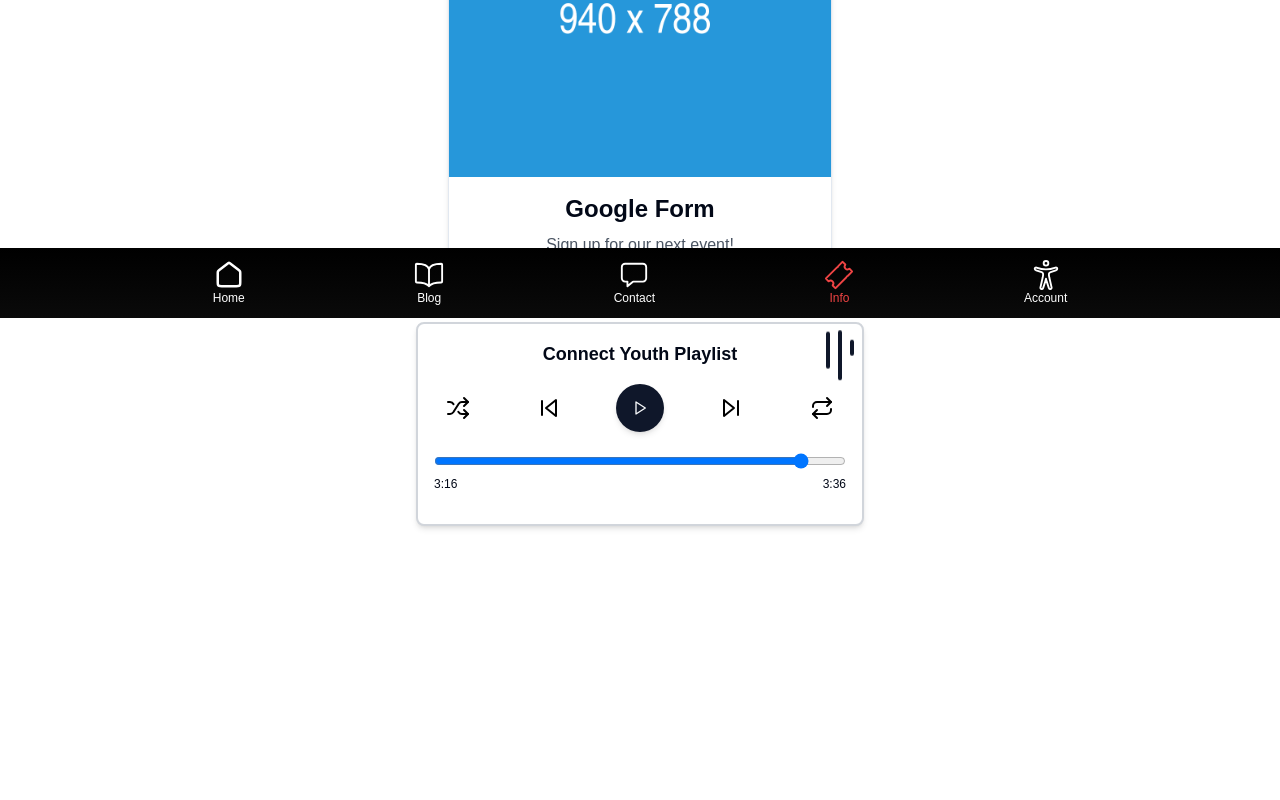
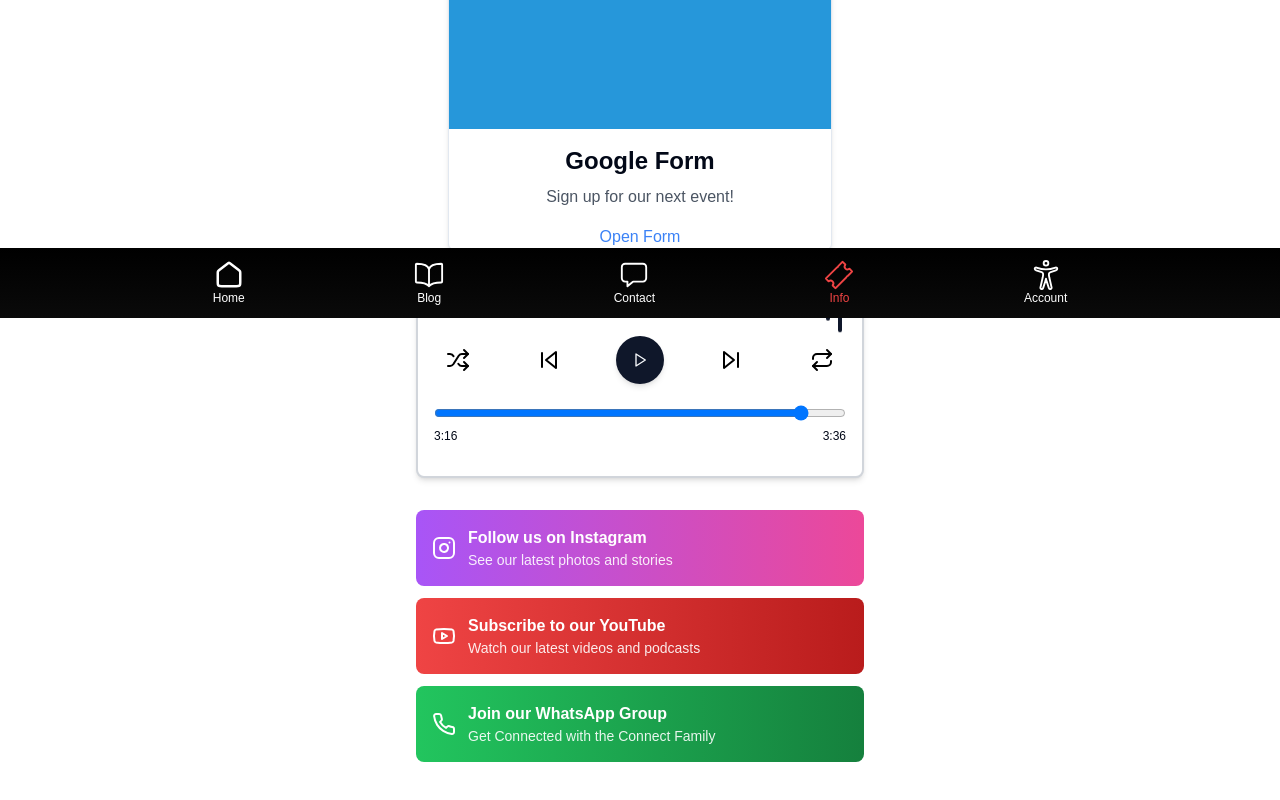
Before and after one commit to Michael-Dale/EMCCYouthApp, a Next.js app: page /info in a window 1280 px wide. Shown: the part 482-1282 px from the top of the page. Before the commit the page ends 1104 px from the top, so only its background shows below. Built offline with nearby package versions, Linux system fonts and the light colour scheme; no server answers.

Commit message:
Updated a few things
Removed Page titles
Added youtube thumbnail
Changed the social links and added them to the info page

```diff
--- a/src/app/blog/devotions/page.js
+++ b/src/app/blog/devotions/page.js
@@ -5,7 +5,7 @@ export default function Blog() {
   return (
     <PageTransition>
       <div className="p-4">
-        <h1 className="text-2xl font-bold mb-4">Blog</h1>
+        {/* <h1 className="text-2xl font-bold mb-4">Blog</h1> */}
         {/* Your contact page content here */}
         <DevotionalPost
           verse="Philippians 4:13 - I can do all things through Christ who strengthens me."
--- a/src/app/components/SocialLinks.jsx
+++ b/src/app/components/SocialLinks.jsx
@@ -1,53 +1,120 @@
 import React from "react";
-import sender from "./Emailer";
+import { Instagram, Youtube, Phone } from "lucide-react";
 
-const whatsapp = () => (
-    <svg xmlns="http://www.w3.org/2000/svg" class="ionicon" viewBox="0 0 512 512" width = "40px" height = "40px"><path d="M414.73 97.1A222.14 222.14 0 00256.94 32C134 32 33.92 131.58 33.87 254a220.61 220.61 0 0029.78 111L32 480l118.25-30.87a223.63 223.63 0 00106.6 27h.09c122.93 0 223-99.59 223.06-222A220.18 220.18 0 00414.73 97.1zM256.94 438.66h-.08a185.75 185.75 0 01-94.36-25.72l-6.77-4-70.17 18.32 18.73-68.09-4.41-7A183.46 183.46 0 0171.53 254c0-101.73 83.21-184.5 185.48-184.5a185 185 0 01185.33 184.64c-.04 101.74-83.21 184.52-185.4 184.52zm101.69-138.19c-5.57-2.78-33-16.2-38.08-18.05s-8.83-2.78-12.54 2.78-14.4 18-17.65 21.75-6.5 4.16-12.07 1.38-23.54-8.63-44.83-27.53c-16.57-14.71-27.75-32.87-31-38.42s-.35-8.56 2.44-11.32c2.51-2.49 5.57-6.48 8.36-9.72s3.72-5.56 5.57-9.26.93-6.94-.46-9.71-12.54-30.08-17.18-41.19c-4.53-10.82-9.12-9.35-12.54-9.52-3.25-.16-7-.2-10.69-.2a20.53 20.53 0 00-14.86 6.94c-5.11 5.56-19.51 19-19.51 46.28s20 53.68 22.76 57.38 39.3 59.73 95.21 83.76a323.11 323.11 0 0031.78 11.68c13.35 4.22 25.5 3.63 35.1 2.2 10.71-1.59 33-13.42 37.63-26.38s4.64-24.06 3.25-26.37-5.11-3.71-10.69-6.48z" fill-rule="evenodd" fill = "green"/></svg>
-);
+export default function SocialLinks() {
+  return (
+    <div className="flex flex-col space-y-3 w-full max-w-md mx-auto mt-4 px-4 sm:px-0">
+      <a
+        href="https://www.instagram.com/yourusername"
+        target="_blank"
+        rel="noopener noreferrer"
+        className="flex items-center p-3 sm:p-4 space-x-3 transition-colors duration-300 rounded-lg bg-gradient-to-r from-purple-500 to-pink-500 hover:from-purple-600 hover:to-pink-600 text-white"
+      >
+        <Instagram
+          className="w-5 h-5 sm:w-6 sm:h-6 flex-shrink-0"
+          aria-hidden="true"
+        />
+        <div className="flex-grow">
+          <p className="font-semibold text-sm sm:text-base">
+            Follow us on Instagram
+          </p>
+          <p className="text-xs sm:text-sm opacity-90">
+            See our latest photos and stories
+          </p>
+        </div>
+      </a>
+      <a
+        href="https://www.youtube.com/channel/your-channel-id"
+        target="_blank"
+        rel="noopener noreferrer"
+        className="flex items-center p-3 sm:p-4 space-x-3 transition-colors duration-300 rounded-lg bg-gradient-to-r from-red-500 to-red-700 hover:from-red-600 hover:to-red-800 text-white"
+      >
+        <Youtube
+          className="w-5 h-5 sm:w-6 sm:h-6 flex-shrink-0"
+          aria-hidden="true"
+        />
+        <div className="flex-grow">
+          <p className="font-semibold text-sm sm:text-base">
+            Subscribe to our YouTube
+          </p>
+          <p className="text-xs sm:text-sm opacity-90">
+            Watch our latest videos and podcasts
+          </p>
+        </div>
+      </a>
+      <a
+        href="https://wa.me/1234567890"
+        target="_blank"
+        rel="noopener noreferrer"
+        className="flex items-center p-3 sm:p-4 space-x-3 transition-colors duration-300 rounded-lg bg-gradient-to-r from-green-500 to-green-700 hover:from-green-600 hover:to-green-800 text-white"
+      >
+        <Phone
+          className="w-5 h-5 sm:w-6 sm:h-6 flex-shrink-0"
+          aria-hidden="true"
+        />
+        <div className="flex-grow">
+          <p className="font-semibold text-sm sm:text-base">
+            Join our WhatsApp Group
+          </p>
+          <p className="text-xs sm:text-sm opacity-90">
+            Get Connected with the Connect Family
+          </p>
+        </div>
+      </a>
+    </div>
+  );
+}
 
-const instagram = () => (
-    <svg xmlns="http://www.w3.org/2000/svg" class="ionicon" viewBox="0 0 512 512" width = "40px" height="40px"><path d="M349.33 69.33a93.62 93.62 0 0193.34 93.34v186.66a93.62 93.62 0 01-93.34 93.34H162.67a93.62 93.62 0 01-93.34-93.34V162.67a93.62 93.62 0 0193.34-93.34h186.66m0-37.33H162.67C90.8 32 32 90.8 32 162.67v186.66C32 421.2 90.8 480 162.67 480h186.66C421.2 480 480 421.2 480 349.33V162.67C480 90.8 421.2 32 349.33 32z" fill = "black"/><path d="M377.33 162.67a28 28 0 1128-28 27.94 27.94 0 01-28 28zM256 181.33A74.67 74.67 0 11181.33 256 74.75 74.75 0 01256 181.33m0-37.33a112 112 0 10112 112 112 112 0 00-112-112z" fill = "black"/></svg>
-);
+// import React from "react";
+// import sender from "./Emailer";
 
-const youtube = () => (
-  <svg xmlns="http://www.w3.org/2000/svg" class="ionicon" viewBox="0 0 512 512" width = "40px" height = "40px"><path d="M508.64 148.79c0-45-33.1-81.2-74-81.2C379.24 65 322.74 64 265 64h-18c-57.6 0-114.2 1-169.6 3.6C36.6 67.6 3.5 104 3.5 149 1 184.59-.06 220.19 0 255.79q-.15 53.4 3.4 106.9c0 45 33.1 81.5 73.9 81.5 58.2 2.7 117.9 3.9 178.6 3.8q91.2.3 178.6-3.8c40.9 0 74-36.5 74-81.5 2.4-35.7 3.5-71.3 3.4-107q.34-53.4-3.26-106.9zM207 353.89v-196.5l145 98.2z" fill-rule="evenodd" fill = "red"/></svg>
-);
+// const whatsapp = () => (
+//     <svg xmlns="http://www.w3.org/2000/svg" class="ionicon" viewBox="0 0 512 512" width = "40px" height = "40px"><path d="M414.73 97.1A222.14 222.14 0 00256.94 32C134 32 33.92 131.58 33.87 254a220.61 220.61 0 0029.78 111L32 480l118.25-30.87a223.63 223.63 0 00106.6 27h.09c122.93 0 223-99.59 223.06-222A220.18 220.18 0 00414.73 97.1zM256.94 438.66h-.08a185.75 185.75 0 01-94.36-25.72l-6.77-4-70.17 18.32 18.73-68.09-4.41-7A183.46 183.46 0 0171.53 254c0-101.73 83.21-184.5 185.48-184.5a185 185 0 01185.33 184.64c-.04 101.74-83.21 184.52-185.4 184.52zm101.69-138.19c-5.57-2.78-33-16.2-38.08-18.05s-8.83-2.78-12.54 2.78-14.4 18-17.65 21.75-6.5 4.16-12.07 1.38-23.54-8.63-44.83-27.53c-16.57-14.71-27.75-32.87-31-38.42s-.35-8.56 2.44-11.32c2.51-2.49 5.57-6.48 8.36-9.72s3.72-5.56 5.57-9.26.93-6.94-.46-9.71-12.54-30.08-17.18-41.19c-4.53-10.82-9.12-9.35-12.54-9.52-3.25-.16-7-.2-10.69-.2a20.53 20.53 0 00-14.86 6.94c-5.11 5.56-19.51 19-19.51 46.28s20 53.68 22.76 57.38 39.3 59.73 95.21 83.76a323.11 323.11 0 0031.78 11.68c13.35 4.22 25.5 3.63 35.1 2.2 10.71-1.59 33-13.42 37.63-26.38s4.64-24.06 3.25-26.37-5.11-3.71-10.69-6.48z" fill-rule="evenodd" fill = "green"/></svg>
+// );
 
-function NavbarIcon({ icon: Icon, href, target, label }) {
-    return (
-      <a href={href} target={target} className="flex flex-col items-center text-white">
-        <Icon className="w-6 h-6 mb-1" />
-        <span className="text-xs">{label}</span>
-      </a>
-    );
-  }
+// const instagram = () => (
+//     <svg xmlns="http://www.w3.org/2000/svg" class="ionicon" viewBox="0 0 512 512" width = "40px" height="40px"><path d="M349.33 69.33a93.62 93.62 0 0193.34 93.34v186.66a93.62 93.62 0 01-93.34 93.34H162.67a93.62 93.62 0 01-93.34-93.34V162.67a93.62 93.62 0 0193.34-93.34h186.66m0-37.33H162.67C90.8 32 32 90.8 32 162.67v186.66C32 421.2 90.8 480 162.67 480h186.66C421.2 480 480 421.2 480 349.33V162.67C480 90.8 421.2 32 349.33 32z" fill = "black"/><path d="M377.33 162.67a28 28 0 1128-28 27.94 27.94 0 01-28 28zM256 181.33A74.67 74.67 0 11181.33 256 74.75 74.75 0 01256 181.33m0-37.33a112 112 0 10112 112 112 112 0 00-112-112z" fill = "black"/></svg>
+// );
 
-  export default function Component() {
-    return (
-      <nav>
-        <div className="flex justify-around items-center max-w-screen-sm mx-auto">
-          <NavbarIcon
-            icon={whatsapp}
-            href="https://wa.me/27638074854?text=Hello%2C%20how%20are%20you%3F"
-            target="_blank"
-          />
-          <NavbarIcon
-            icon={whatsapp}
-            href=""
-            target="_blank"
-          />
-          <NavbarIcon
-            icon={instagram}
-            href="https://www.instagram.com/connect_emcc?utm_source=ig_web_button_share_sheet&igsh=ZDNlZDc0MzIxNw=="
-            target="_blank"
-          />
+// const youtube = () => (
+//   <svg xmlns="http://www.w3.org/2000/svg" class="ionicon" viewBox="0 0 512 512" width = "40px" height = "40px"><path d="M508.64 148.79c0-45-33.1-81.2-74-81.2C379.24 65 322.74 64 265 64h-18c-57.6 0-114.2 1-169.6 3.6C36.6 67.6 3.5 104 3.5 149 1 184.59-.06 220.19 0 255.79q-.15 53.4 3.4 106.9c0 45 33.1 81.5 73.9 81.5 58.2 2.7 117.9 3.9 178.6 3.8q91.2.3 178.6-3.8c40.9 0 74-36.5 74-81.5 2.4-35.7 3.5-71.3 3.4-107q.34-53.4-3.26-106.9zM207 353.89v-196.5l145 98.2z" fill-rule="evenodd" fill = "red"/></svg>
+// );
 
-          <NavbarIcon
-            icon={youtube}
-            href="https://youtube.com/@connectyth?si=ddbjGDs5G5A7oShP"
-            target="_blank"
-          />
-        </div>
-      </nav>
-    );
-  }
+// function NavbarIcon({ icon: Icon, href, target, label }) {
+//     return (
+//       <a href={href} target={target} className="flex flex-col items-center text-white">
+//         <Icon className="w-6 h-6 mb-1" />
+//         <span className="text-xs">{label}</span>
+//       </a>
+//     );
+//   }
+
+//   export default function Component() {
+//     return (
+//       <nav>
+//         <div className="flex justify-around items-center max-w-screen-sm mx-auto">
+//           <NavbarIcon
+//             icon={whatsapp}
+//             href="https://wa.me/27638074854?text=Hello%2C%20how%20are%20you%3F"
+//             target="_blank"
+//           />
+//           <NavbarIcon
+//             icon={whatsapp}
+//             href=""
+//             target="_blank"
+//           />
+//           <NavbarIcon
+//             icon={instagram}
+//             href="https://www.instagram.com/connect_emcc?utm_source=ig_web_button_share_sheet&igsh=ZDNlZDc0MzIxNw=="
+//             target="_blank"
+//           />
+
+//           <NavbarIcon
+//             icon={youtube}
+//             href="https://youtube.com/@connectyth?si=ddbjGDs5G5A7oShP"
+//             target="_blank"
+//           />
+//         </div>
+//       </nav>
+//     );
+//   }
--- a/src/app/components/YoutTubeCard.jsx
+++ b/src/app/components/YoutTubeCard.jsx
@@ -4,10 +4,10 @@ import { Button } from "@/components/ui/button";
 
 export default function YouTubeEmbed({ subscribers, title, thumbnail, link }) {
   if (!thumbnail) {
-    thumbnail = "/pics/Facebook.png";
+    thumbnail = "/pics/thumbnail.png";
   }
   return (
-    <div className="max-w-2xl mx-auto my-4 sm:my-8 bg-white shadow-lg rounded-2xl border overflow-hidden">
+    <div className="max-w-md mx-auto my-4 sm:my-8 bg-white shadow-lg rounded-2xl border overflow-hidden">
       <div className="p-4 flex justify-center sm:justify-start">
         <svg
           className="w-24 sm:w-32 h-6 sm:h-8"
--- a/src/app/info/page.js
+++ b/src/app/info/page.js
@@ -1,10 +1,8 @@
 import PageTransition from "../components/PageTransition";
 import DirectionCard from "../components/DirectionCard";
-import GoogleFormLink from '../components/GoogleFormLink';
+import GoogleFormLink from "../components/GoogleFormLink";
 import MusicPlayer from "../components/MusicPlayer";
-
-
-
+import SocialLinks from "../components/SocialLinks";
 
 export default function Info() {
   // const img = "/pics/img.jpg";
@@ -12,19 +10,20 @@ export default function Info() {
   return (
     <PageTransition>
       <div className="p-4">
-        <h1 className="text-2xl font-bold mb-4">Info</h1>
+        {/* <h1 className="text-2xl font-bold mb-4">Info</h1> */}
         {/* Your contact page content here */}
+
         <DirectionCard />
         <GoogleFormLink
-        formTitle="Google Form"
-        formDescription="Sign up for our next event!"
-        googleFormUrl="https://forms.gle/examplelink"
-        imagePath={img}
-      />
-       <MusicPlayer
-        playlistUrl="https://www.youtube.com/playlist?list=PLhQKtlhr7fgMF-WTGil-6ic8S4g5IM40P"
-      />
+          formTitle="Google Form"
+          formDescription="Sign up for our next event!"
+          googleFormUrl="https://forms.gle/examplelink"
+          imagePath={img}
+        />
+        <MusicPlayer playlistUrl="https://www.youtube.com/playlist?list=PLhQKtlhr7fgMF-WTGil-6ic8S4g5IM40P" />
       </div>
+
+      <SocialLinks />
     </PageTransition>
   );
 }
```
Also changed, not shown: src/app/blog/page.js (+19 -12 lines), src/app/components/EventCard.jsx (+23 -4 lines), src/app/components/Form.jsx (+39 -15 lines), src/app/contact/page.js (+39 -3 lines), public/pics/thumbnail.png (added).
